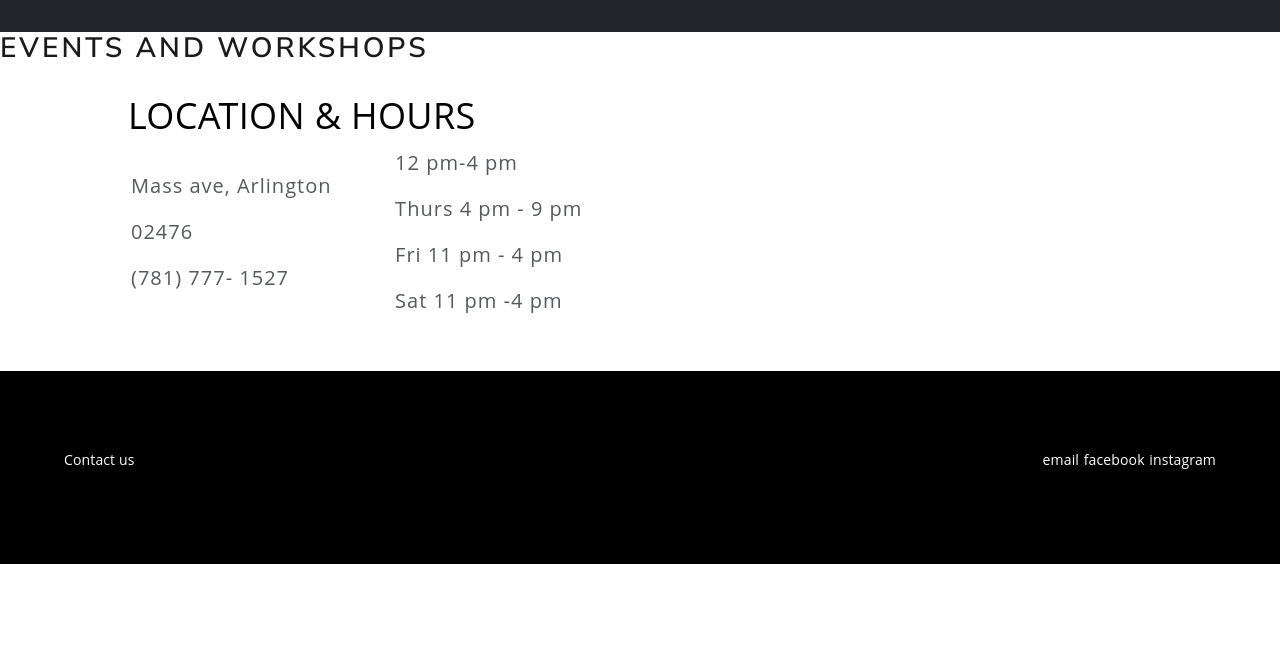
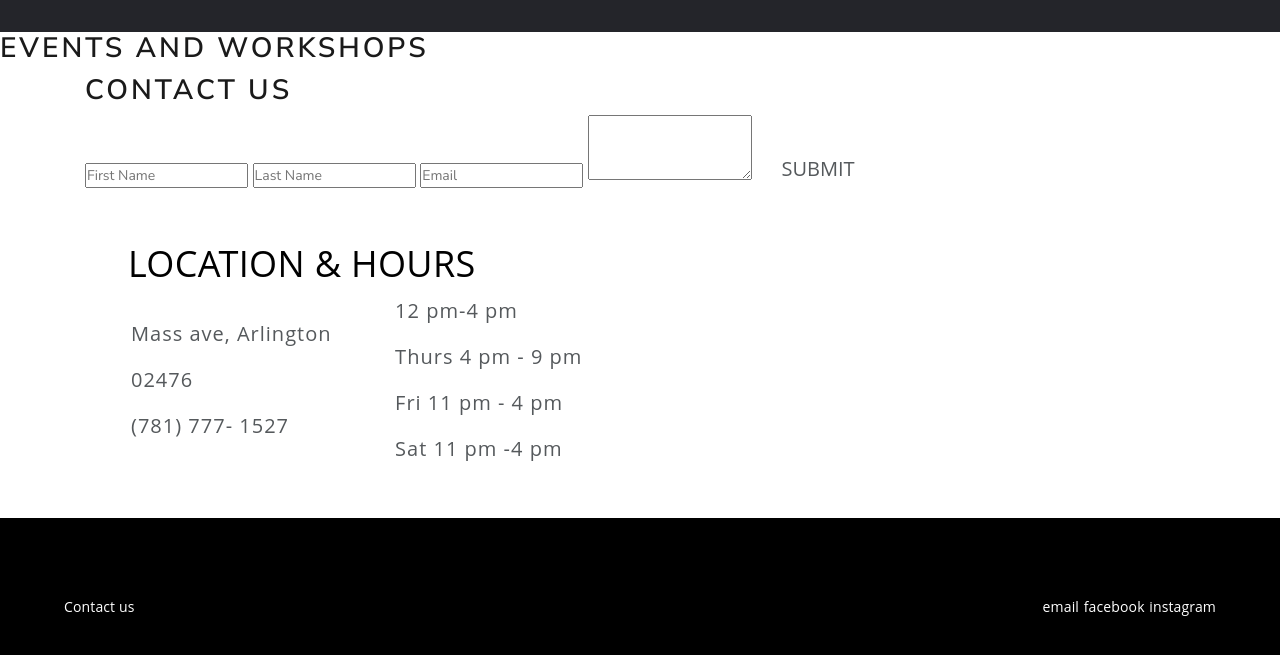
Before and after one commit to ishaniKapoor/RepHairations, a website: page public/Comunity.html in a window 1280 px wide. Shown: the part 133-788 px from the top of the page. Drawn offline with nearby package versions, Linux system fonts and the light colour scheme.

Commit message:
Update Comunity.html

```diff
--- a/public/Comunity.html
+++ b/public/Comunity.html
@@ -35,6 +35,35 @@
         <div class=Events>
             <h2><strong>Events and Workshops</strong></h2>
         </div>
+    <div class="container">
+                    <div class="contact-box">
+                        <div class="left"></div>
+                        <div class="right">
+                            <h2>Contact Us</h2>
+                            <form action="/signup " method="POST">
+
+                                    <input class="field" type="text" name="firstName" id="first-name"
+                                        class="form-control"
+                                        placeholder="First Name" required />
+                                    <input class="field" type="text" name="lastName" id="last-name" class="form-control"
+                                        placeholder="Last Name" required />
+                                    <input class="field" type="email" name="email" id="email" class="form-control"
+                                        placeholder="Email"
+                                        required />
+                                    <textarea class="field" class="form-control" name="textarea" id="exampleTextarea"
+                                        rows="3"></textarea>
+
+                                    <button style="bottom:-60px;" type="submit" class="btn ">
+                                        <p>Submit</p>
+                            <!-- <input type="text" class="field" placeholder="Your Name">
+                            <input type="text" class="field" placeholder="Your Email">
+                            <input type="text" class="field" placeholder="Phone">
+                            <textarea placeholder="Message" class="field"></textarea>
+                            <button class="btn"><p></button> -->
+                            </form>
+                        </div>
+                    </div>
+                </div>
 
         <div class="location">
             <h3>Location & hours</h3>
```
